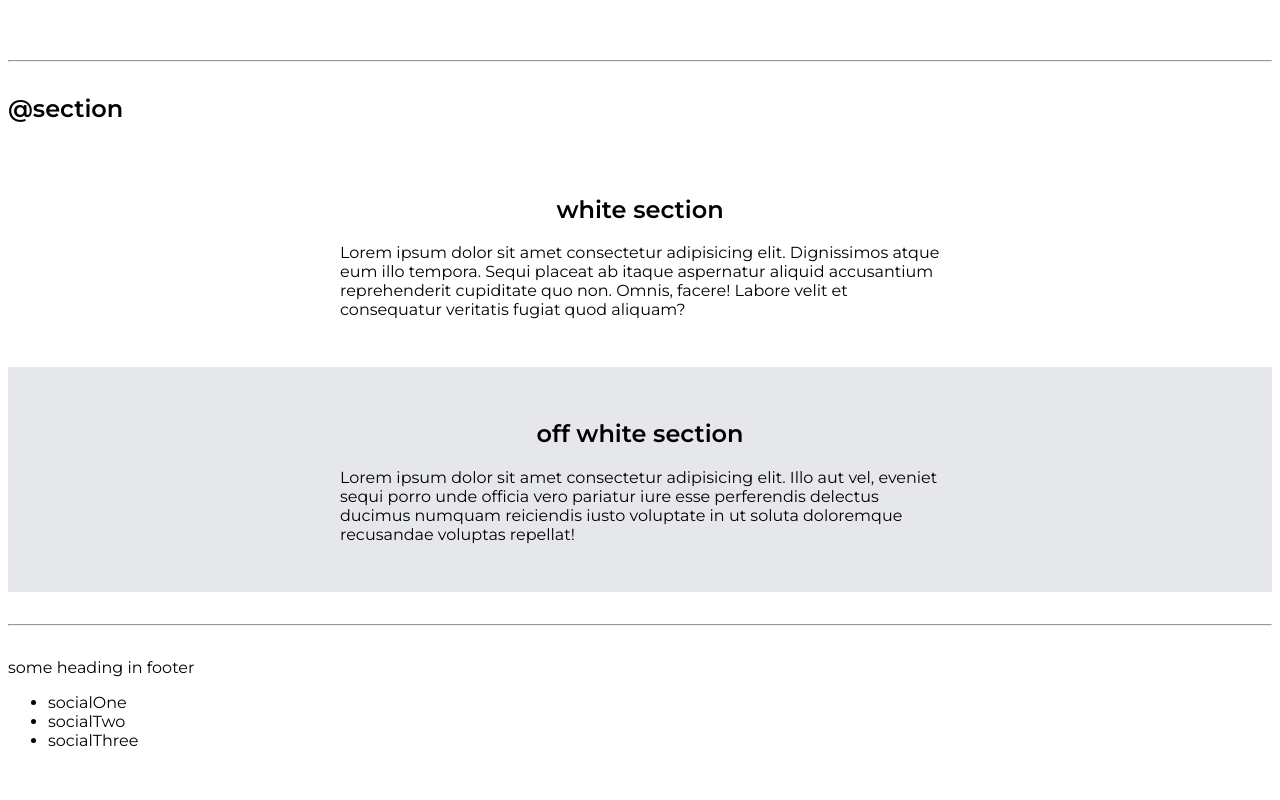
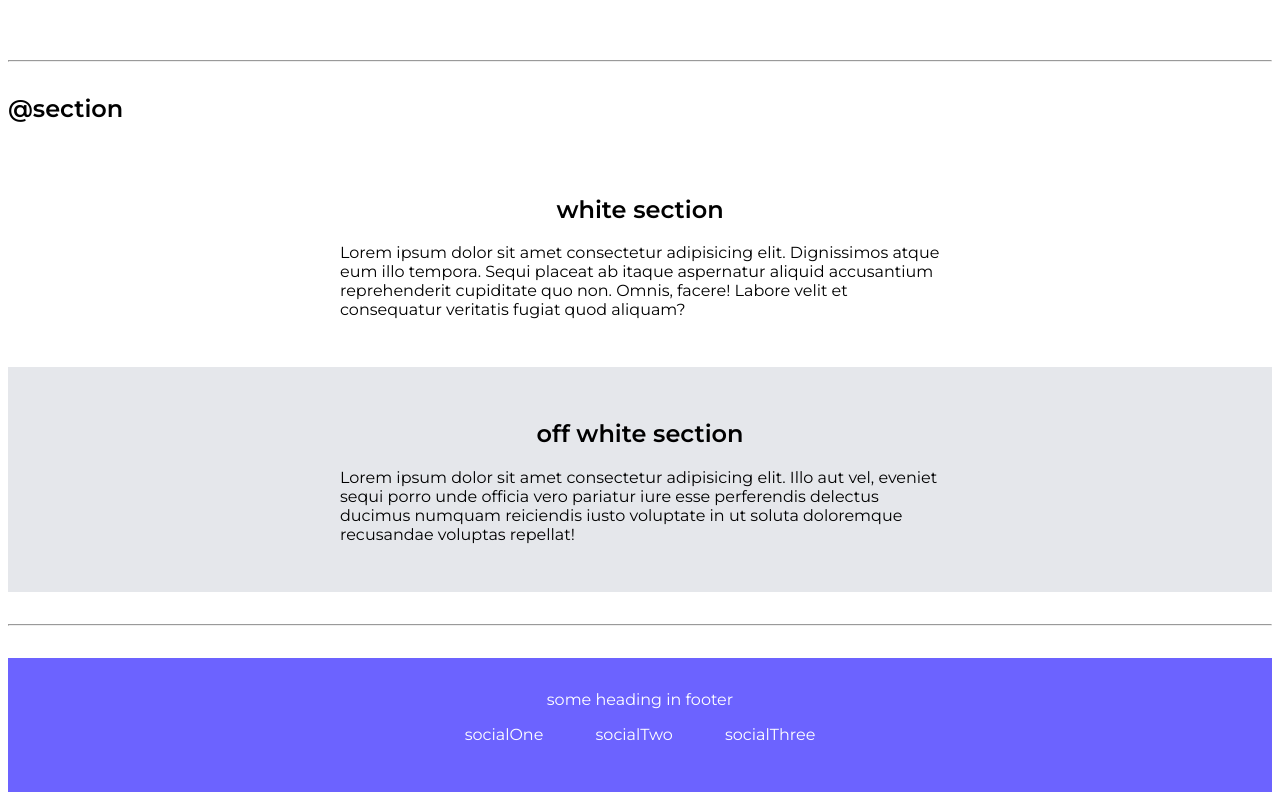
Before and after one commit to omkarg1417/first-neogcamp-project-component-library-creation, a plain HTML site: page index.html in a window 1280 px wide. Shown: the part 1934-2734 px from the top of the page. Before the commit the page ends 2700 px from the top, so only its background shows below. Drawn offline with Linux system fonts and the light colour scheme.

Commit message:
completed component library

```diff
--- a/index.html
+++ b/index.html
@@ -101,10 +101,22 @@
     <footer>
         <!-- NEVER USE HEADING TAGS IN FOOTER -->
         <div>some heading in footer</div>
-        <ul>
-            <li>socialOne</li>
-            <li>socialTwo</li>
-            <li>socialThree</li>
+        <ul class="list-non-bullets">
+            <li class="list-item-inline">
+                <a href="" class="link">
+                    socialOne
+                </a>
+            </li>
+            <li class="list-item-inline">
+                <a href="" class="link">
+                    socialTwo
+                </a>
+            </li>
+            <li class="list-item-inline">
+                <a href="" class="link">
+                    socialThree
+                </a>
+            </li>
         </ul>
     </footer>
 
--- a/styles.css
+++ b/styles.css
@@ -110,3 +110,19 @@ hr {
 .ow {
     background-color: var(--off-white);
 }
+
+/** footer **/
+footer {
+    background-color: var(--primary-color);
+    color:white;
+    padding:2rem;
+    text-align: center;
+}
+
+footer ul {
+    padding-inline-start:0px;
+}
+
+footer .link {
+    color:white;
+}
```
